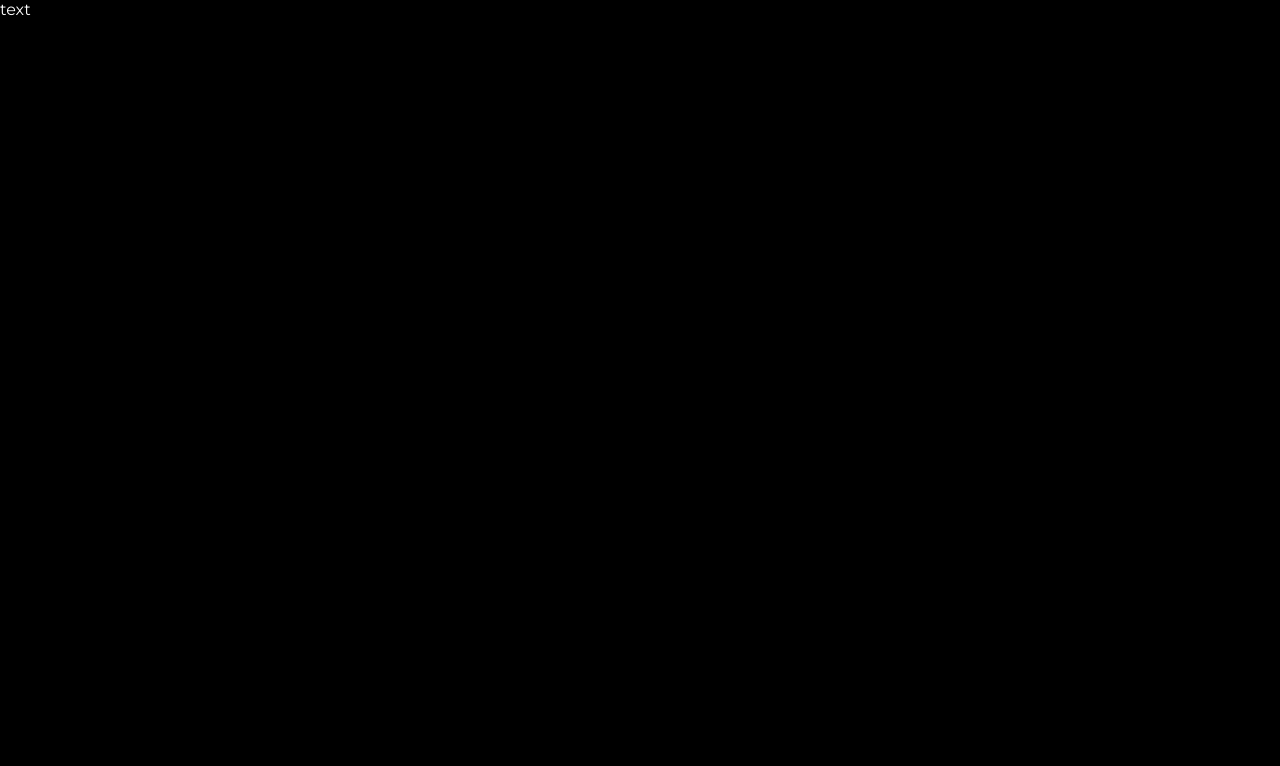
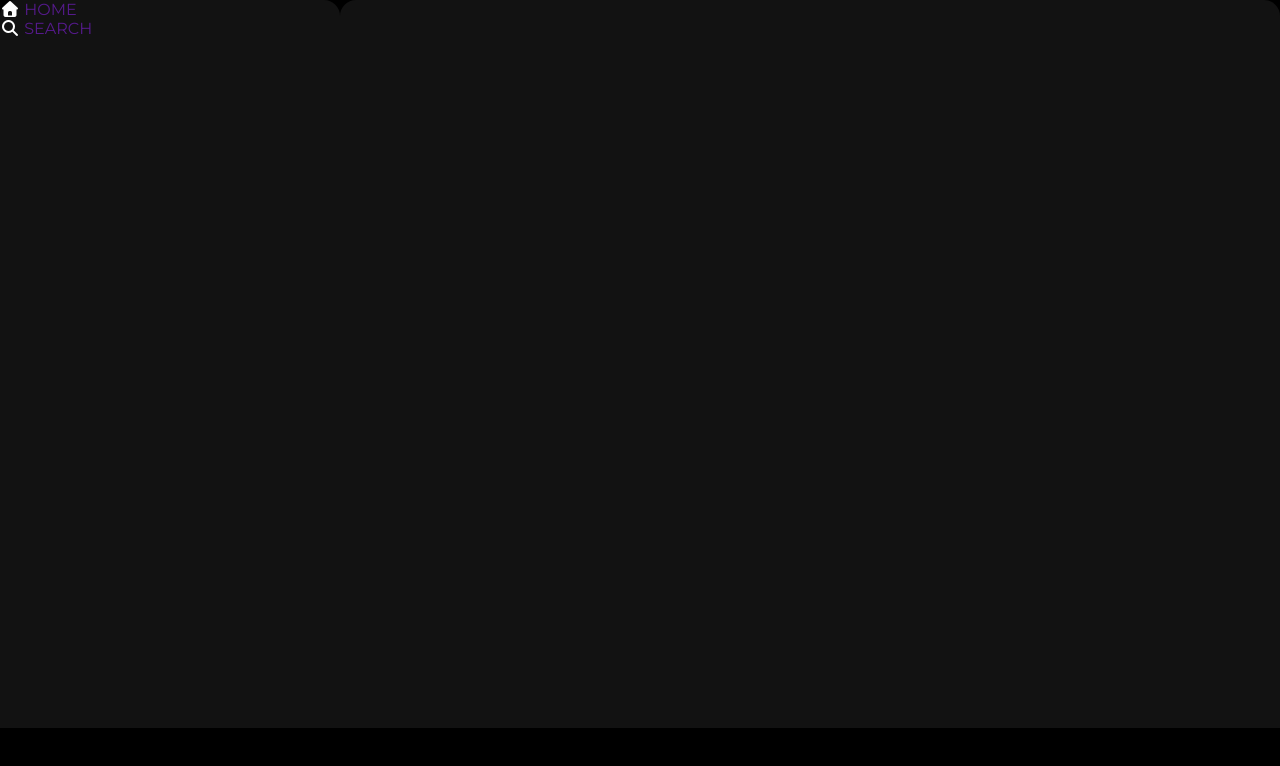
Before and after one commit to Akashwrites/css-project, a plain HTML site: page index.html in a window 1280 px wide. Drawn offline with Linux system fonts and the light colour scheme.

Commit message:
skeleton

```diff
--- a/index.html
+++ b/index.html
@@ -13,9 +13,23 @@
 
 </head>
 <body>
-    <div class="sidebar"> text </div>
-    <div class="main-content"></div>
-    <div class="music-player"></div>
+    <div class="main">
+        <div class="sidebar">
+            <div class="nav">
+                <div class="nav-option">
+                    <i class="fa-solid fa-house"></i>
+                    <a href=""> HOME</a>
+                </div>
+                <div class="nav-option">
+                    <i class="fa-solid fa-magnifying-glass"></i>
+                    <a href="">SEARCH</a>
+                </div>
+            </div>
+        </div>
+        <div class="main-content"></div>
+        <div class="music-player"></div>
+    </div>
+
 
 </body>
 </html>
--- a/style.css
+++ b/style.css
@@ -5,3 +5,29 @@ body{
     color: white;
     overflow: hidden;
 }
+.main{
+    display: flex;
+    height: 100vh;
+}
+
+.sidebar{
+    background-color: #121212;
+    width: 340px;
+    border-radius: 1rem;
+}
+.main-content{
+    background-color: #121212;
+    flex: 1;
+    border-radius: 1rem;
+    overflow: auto;
+}
+.music-player{
+    position: fixed;
+    background-color: black;
+    bottom: 0;
+    width: 100%;
+    height: 72px;
+}
+a{
+        text-decoration: none;
+}
```
